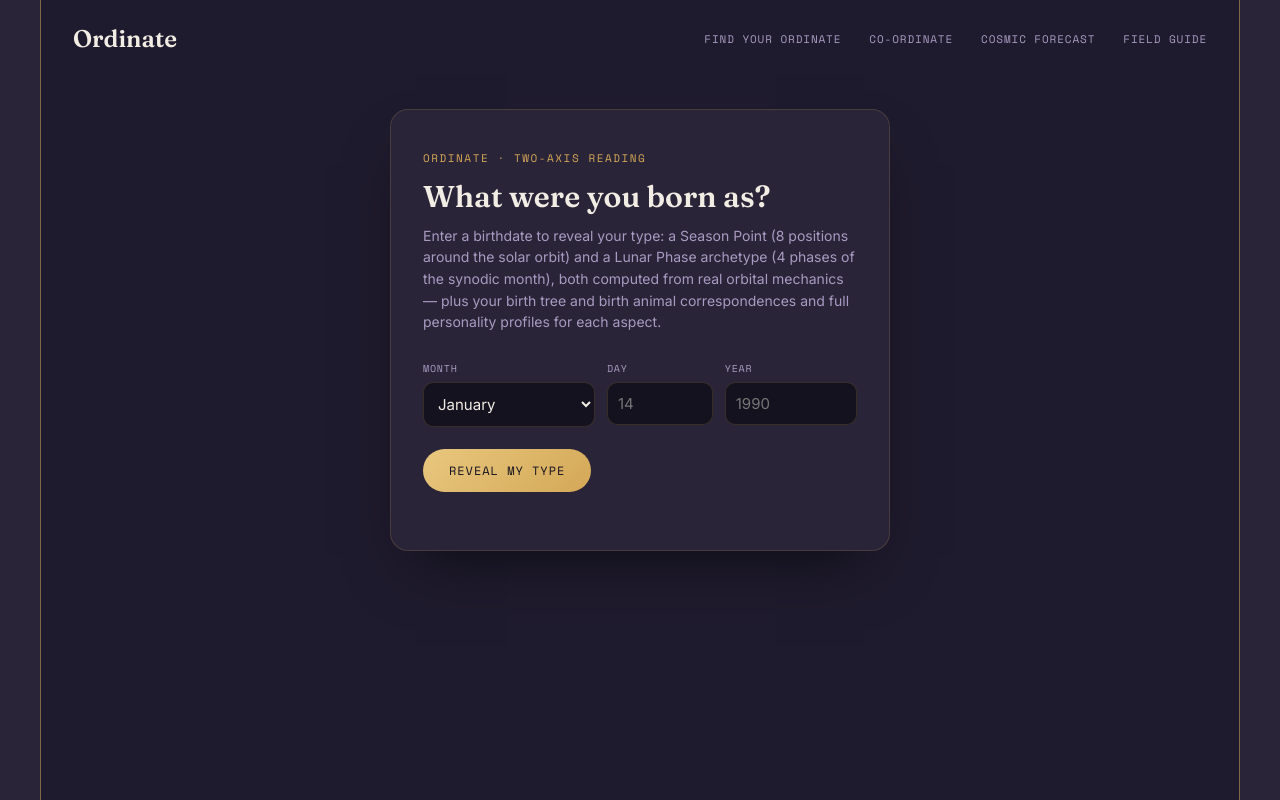
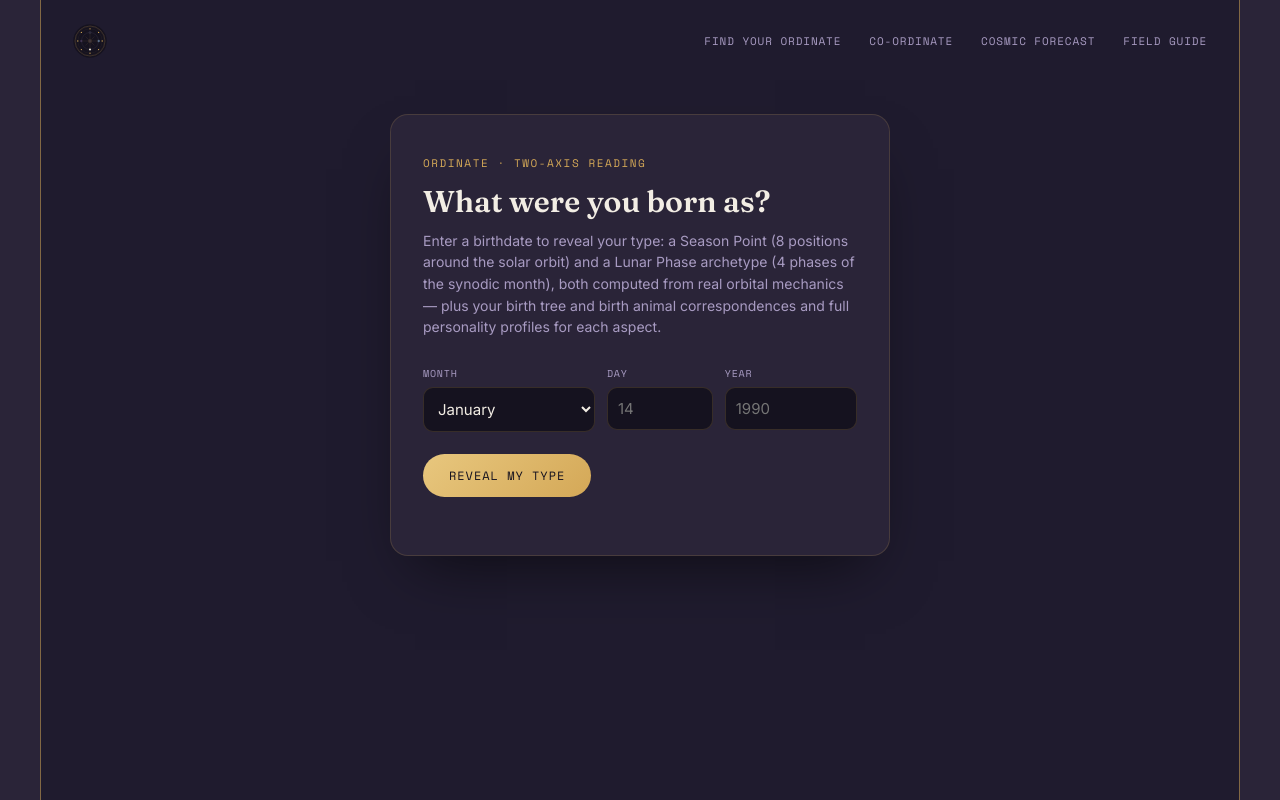
Before and after one commit to nathyia/Ordinate, a plain HTML site: page type/index.html in a window 1280 px wide. Shown: the top 800 px of the page. Drawn offline with nearby package versions, Linux system fonts and the light colour scheme.

Commit message:
Integrate orbital seal branding across site

```diff
--- a/css/components.css
+++ b/css/components.css
@@ -149,9 +149,16 @@ textarea {
   color: var(--text);
   text-decoration: none;
 
-  font-family: var(--font-display);
+  font-family: 'Fraunces', serif;
+  font-style: italic;
+  font-weight: 300;
   font-size: 24px;
-  font-weight: 600;
+}
+
+.site-logo img {
+  display: block;
+  width: 34px;
+  height: 34px;
 }
 
 .site-nav {
--- a/css/global.css
+++ b/css/global.css
@@ -1,3 +1,7 @@
+/* =========================================================
+   LOADING A FONT
+   ========================================================= */
+   @import url('https://fonts.googleapis.com/css2?family=Fraunces:ital,opsz,wght@0,9..144,300;0,9..144,600;1,9..144,300;1,9..144,500&display=swap');
 /* =========================================================
    ORDINATE — GLOBAL DESIGN TOKENS & BASE STYLES
    ========================================================= */
--- a/type/index.html
+++ b/type/index.html
@@ -16,9 +16,12 @@
   <header class="site-header">
   <div class="site-header-inner">
 
-    <a href="/" class="site-logo">
-      Ordinate
-    </a>
+    <a href="/" class="site-logo" aria-label="Ordinate home">
+  <img
+    src="../assets/logo/concept1_orbital_seal.svg"
+    alt=""
+  >
+</a>
 
     <nav class="site-nav" aria-label="Main navigation">
 
```
Also changed, not shown: compatibility/index.html (+6 -3 lines), css/home.css (+8 -0 lines), forecast/index.html (+6 -3 lines), index.html (+7 -5 lines).
